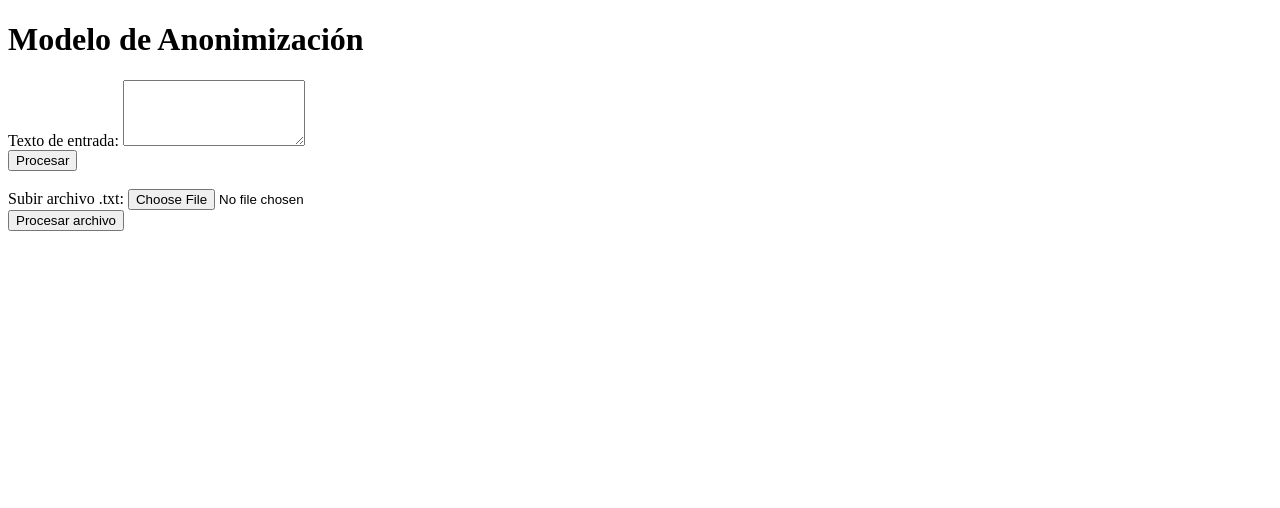
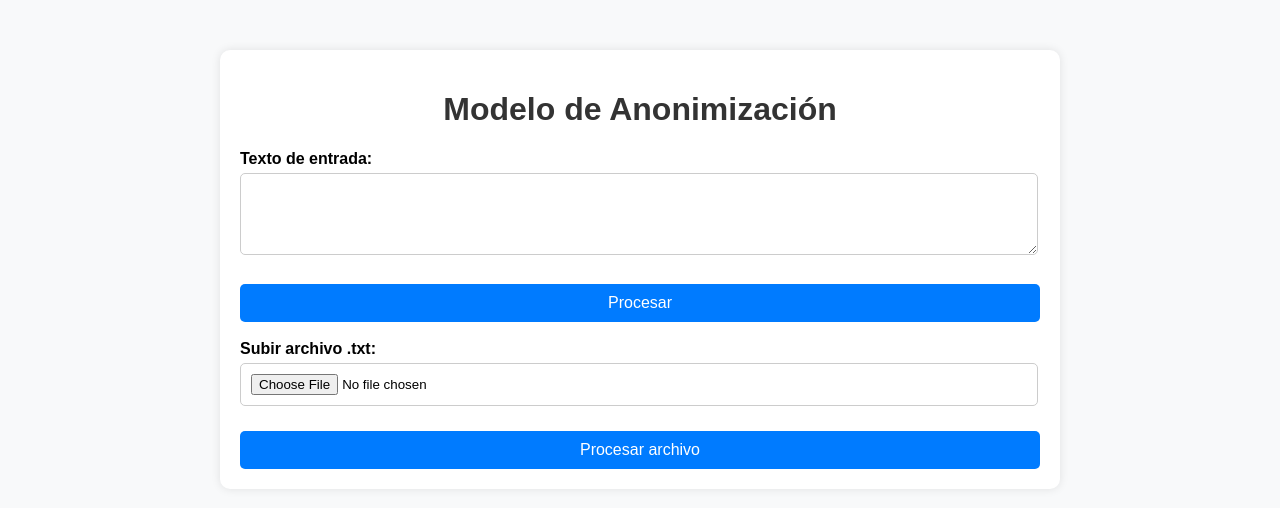
Before and after one commit to SantiagoMB13/Despliegue-Modelo-de-Anonimizacion, a Flask app: page / in a window 1280 px wide. Shown: the top 508 px of the page. Run offline with Flask 3, Linux system fonts and the light colour scheme.

Commit message:
Añadido css

```diff
--- /dev/null
+++ b/static/styles.css
@@ -0,0 +1,72 @@
+body {
+    font-family: Arial, sans-serif;
+    margin: 0;
+    padding: 0;
+    background-color: #f8f9fa;
+}
+
+.container {
+    max-width: 800px;
+    margin: 50px auto;
+    padding: 20px;
+    background-color: #ffffff;
+    border-radius: 10px;
+    box-shadow: 0 0 10px rgba(0, 0, 0, 0.1);
+}
+
+h1 {
+    color: #333333;
+    text-align: center;
+}
+
+.form-group {
+    margin-bottom: 15px;
+}
+
+label {
+    display: block;
+    margin-bottom: 5px;
+    font-weight: bold;
+}
+
+textarea, input[type="file"] {
+    width: 97%;
+    padding: 10px;
+    margin-bottom: 10px;
+    border: 1px solid #cccccc;
+    border-radius: 5px;
+}
+
+button {
+    display: block;
+    width: 100%;
+    padding: 10px;
+    background-color: #007bff;
+    color: #ffffff;
+    border: none;
+    border-radius: 5px;
+    font-size: 16px;
+    cursor: pointer;
+}
+
+button:hover {
+    background-color: #0056b3;
+}
+
+h2 {
+    color: #333333;
+    margin-top: 30px;
+}
+
+p, ul {
+    font-size: 16px;
+    line-height: 1.5;
+}
+
+ul {
+    padding-left: 20px;
+}
+
+li {
+    margin-bottom: 10px;
+}
--- a/templates/index.html
+++ b/templates/index.html
@@ -3,7 +3,8 @@
   <head>
     <meta charset="utf-8">
     <meta name="viewport" content="width=device-width, initial-scale=1, shrink-to-fit=no">
-    <title>Modelo de Anonimizacion</title>
+    <title>Modelo de Anonimización</title>
+    <link rel="stylesheet" href="{{ url_for('static', filename='styles.css') }}">
   </head>
   <body>
     <div class="container">
@@ -24,11 +25,11 @@
         <button type="submit" class="btn btn-primary">Procesar archivo</button>
       </form>
       {% if modified_text %}
-      <h2>Texto Modificado:</h2>
+      <h2>Texto Anonimizado:</h2>
       <p>{{ modified_text }}</p>
       {% endif %}
       {% if ner_results %}
-      <h2>Resultados del modelo:</h2>
+      <h2>Resultados del Modelo:</h2>
       <ul>
         {% for entity in ner_results %}
         <li>
```
